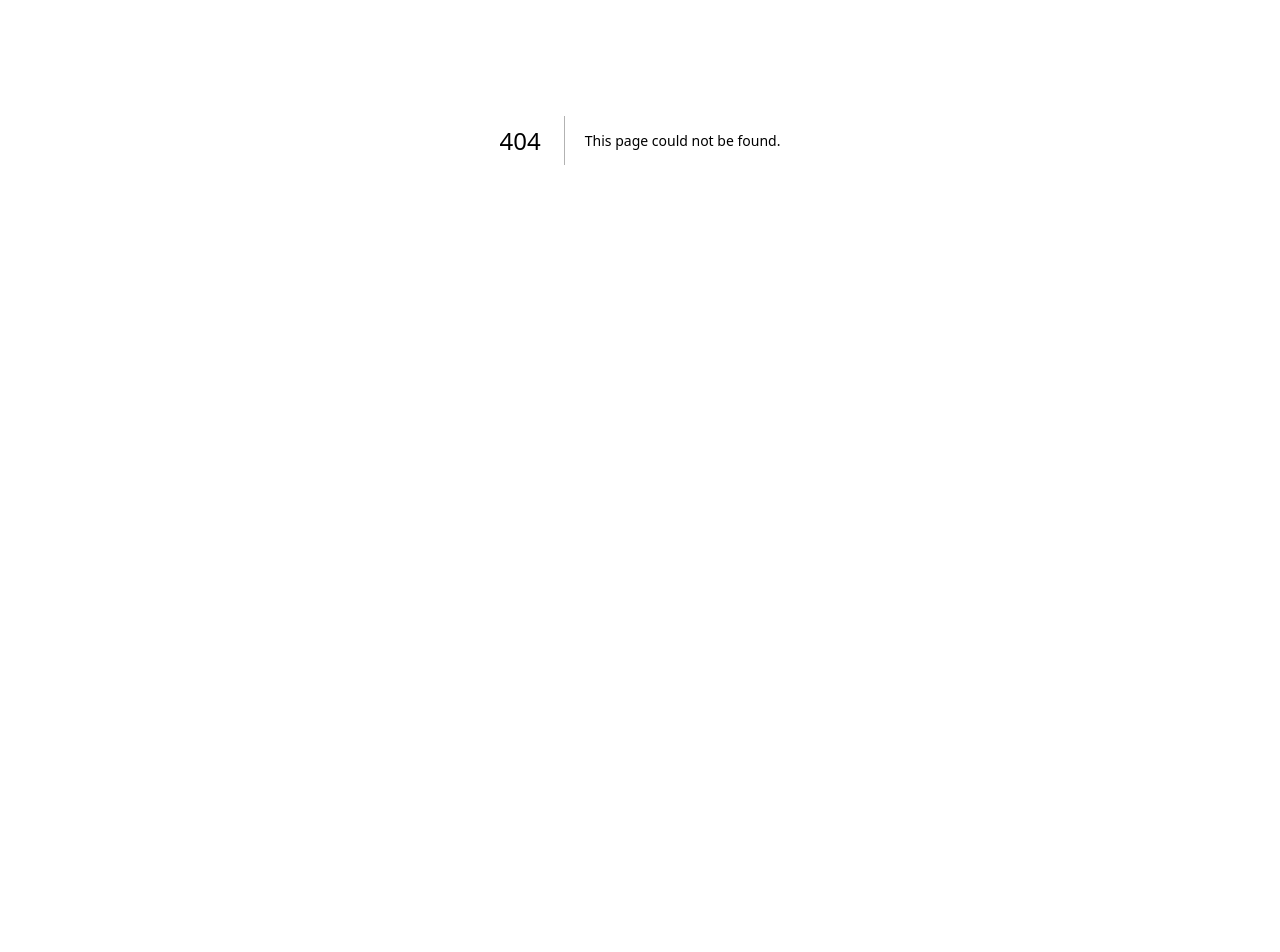
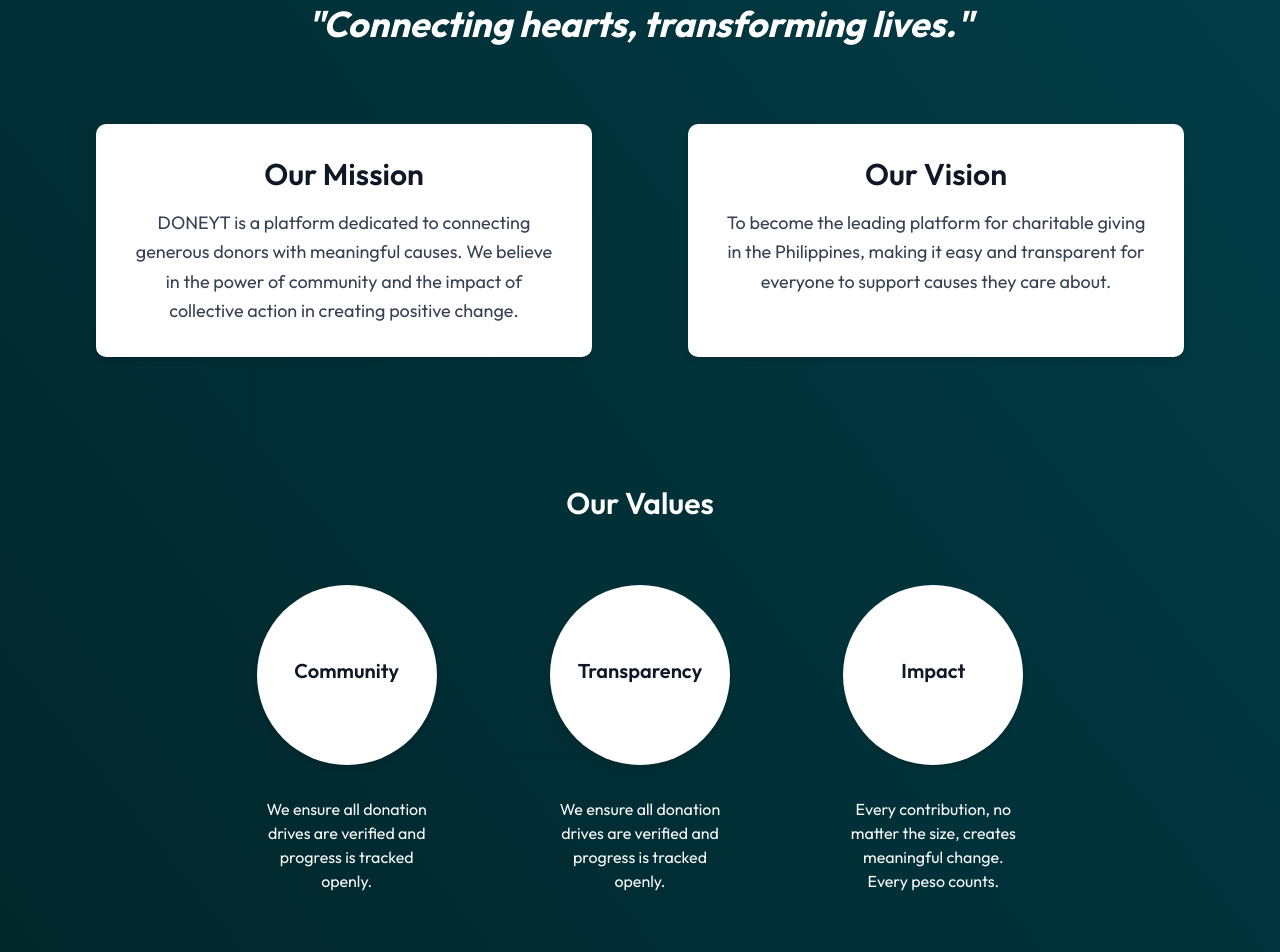
Before and after one commit to Cha17/doneyt, a Next.js app in the folder frontend/: page /about in a window 1280 px wide. Before the commit this address had no page. Shown: the part 260-1212 px from the top of the page. Before the commit the page ends 800 px from the top, so only its background shows below. Built offline with nearby package versions, Linux system fonts and the light colour scheme.

Commit message:
Initial About Page
Created the About page. Need to make improvements

```diff
--- /dev/null
+++ b/frontend/app/about/page.tsx
@@ -0,0 +1,124 @@
+import {
+  Card,
+  CardContent,
+  CardDescription,
+  CardHeader,
+  CardTitle,
+} from "@/components/ui/card";
+import Footer from "../components/Footer";
+import Header from "../components/Header";
+
+export default function AboutPage() {
+  return (
+    <div className="min-h-screen flex flex-col bg-linear-to-tr from-[#012326] to-[#013e4a] font-sans dark:bg-black">
+      <Header />
+      <main className="flex-1 pt-24">
+        <div className="max-w-7xl mx-auto px-6 py-12 w-full">
+          <h1 className="text-4xl font-bold text-white mb-2 text-center">
+            About Us
+          </h1>
+          <p className="text-white text-center mb-12">
+            Doneyt is a platform that allows you to donate to causes you care
+            about.
+          </p>
+          <h4 className="text-4xl font-bold text-white mb-8 text-center font-sans italic">
+            &quot;Connecting hearts, transforming lives.&quot;
+          </h4>
+        </div>
+        <section className="mb-32 px-24">
+          <div className="grid grid-cols-1 md:grid-cols-2 gap-24">
+            <div className="bg-white rounded-lg shadow-md p-8 h-full flex flex-col">
+              <h2 className="text-3xl font-semibold text-gray-900 mb-4 text-center">
+                Our Mission
+              </h2>
+              <p className="text-lg text-gray-700 leading-relaxed flex-1 text-center">
+                DONEYT is a platform dedicated to connecting generous donors
+                with meaningful causes. We believe in the power of community and
+                the impact of collective action in creating positive change.
+              </p>
+            </div>
+            <div className="bg-white rounded-lg shadow-md p-8 h-full flex flex-col">
+              <h2 className="text-3xl font-semibold text-gray-900 mb-4 text-center">
+                Our Vision
+              </h2>
+              <p className="text-lg text-gray-700 leading-relaxed flex-1 text-center">
+                To become the leading platform for charitable giving in the
+                Philippines, making it easy and transparent for everyone to
+                support causes they care about.
+              </p>
+            </div>
+          </div>
+        </section>
+        {/* Values */}
+        <section className="mb-48 px-56">
+          <h2 className="text-3xl font-semibold text-white mb-16 text-center ">
+            Our Values
+          </h2>
+          <div className="grid grid-cols-1 md:grid-cols-3 gap-12">
+            {/* Transparency */}
+            <div className="flex flex-col items-center justify-center">
+              <div
+                className="bg-white rounded-full shadow-md flex flex-col items-center justify-center mx-auto mb-8"
+                style={{
+                  width: "180px",
+                  height: "180px",
+                  minWidth: "180px",
+                  minHeight: "180px",
+                }}
+              >
+                <h3 className="text-xl font-semibold text-gray-900 mb-2 text-center">
+                  Community
+                </h3>
+              </div>
+              <p className="text-gray-50 text-center text-base px-8">
+                We ensure all donation drives are verified and progress is
+                tracked openly.
+              </p>
+            </div>
+            {/* Community */}
+            <div className="flex flex-col items-center justify-center">
+              <div
+                className="bg-white rounded-full shadow-md flex flex-col items-center justify-center mx-auto mb-8"
+                style={{
+                  width: "180px",
+                  height: "180px",
+                  minWidth: "180px",
+                  minHeight: "180px",
+                }}
+              >
+                <h3 className="text-xl font-semibold text-gray-900 mb-2 text-center">
+                  Transparency
+                </h3>
+              </div>
+              <p className="text-gray-50 text-center text-base px-8">
+                We ensure all donation drives are verified and progress is
+                tracked openly.
+              </p>
+            </div>
+            {/* Impact */}
+            <div className="flex flex-col items-center justify-center">
+              <div
+                className="bg-white rounded-full shadow-md flex flex-col items-center justify-center mx-auto mb-8"
+                style={{
+                  width: "180px",
+                  height: "180px",
+                  minWidth: "180px",
+                  minHeight: "180px",
+                }}
+              >
+                <h3 className="text-xl font-semibold text-gray-900 mb-2 text-center">
+                  Impact
+                </h3>
+              </div>
+              <p className="text-gray-50 text-center text-base px-8">
+                Every contribution, no matter the size, creates meaningful
+                change. Every peso counts.
+              </p>
+            </div>
+          </div>
+        </section>
+      </main>
+      <Footer />
+    </div>
+  );
+}
```
